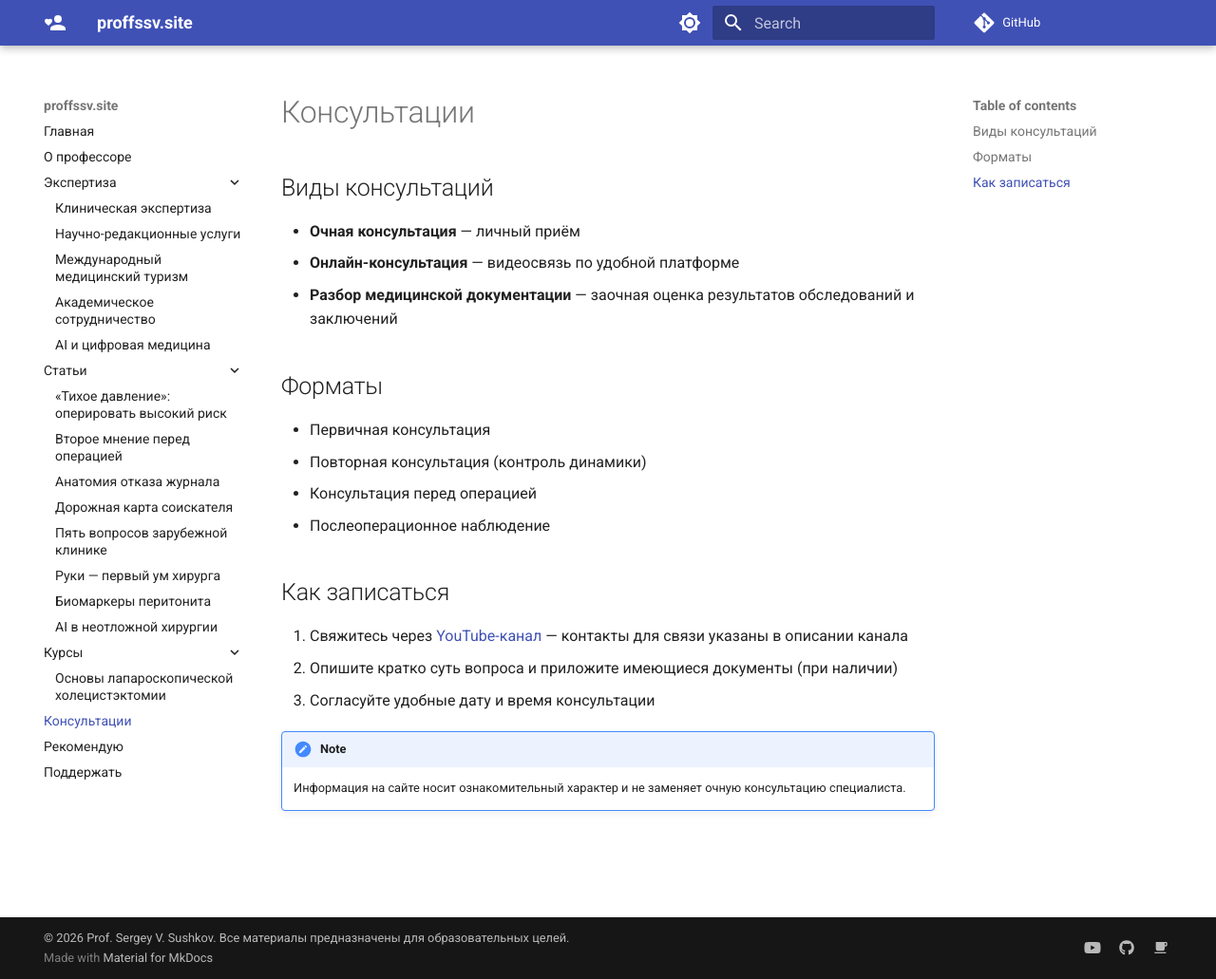
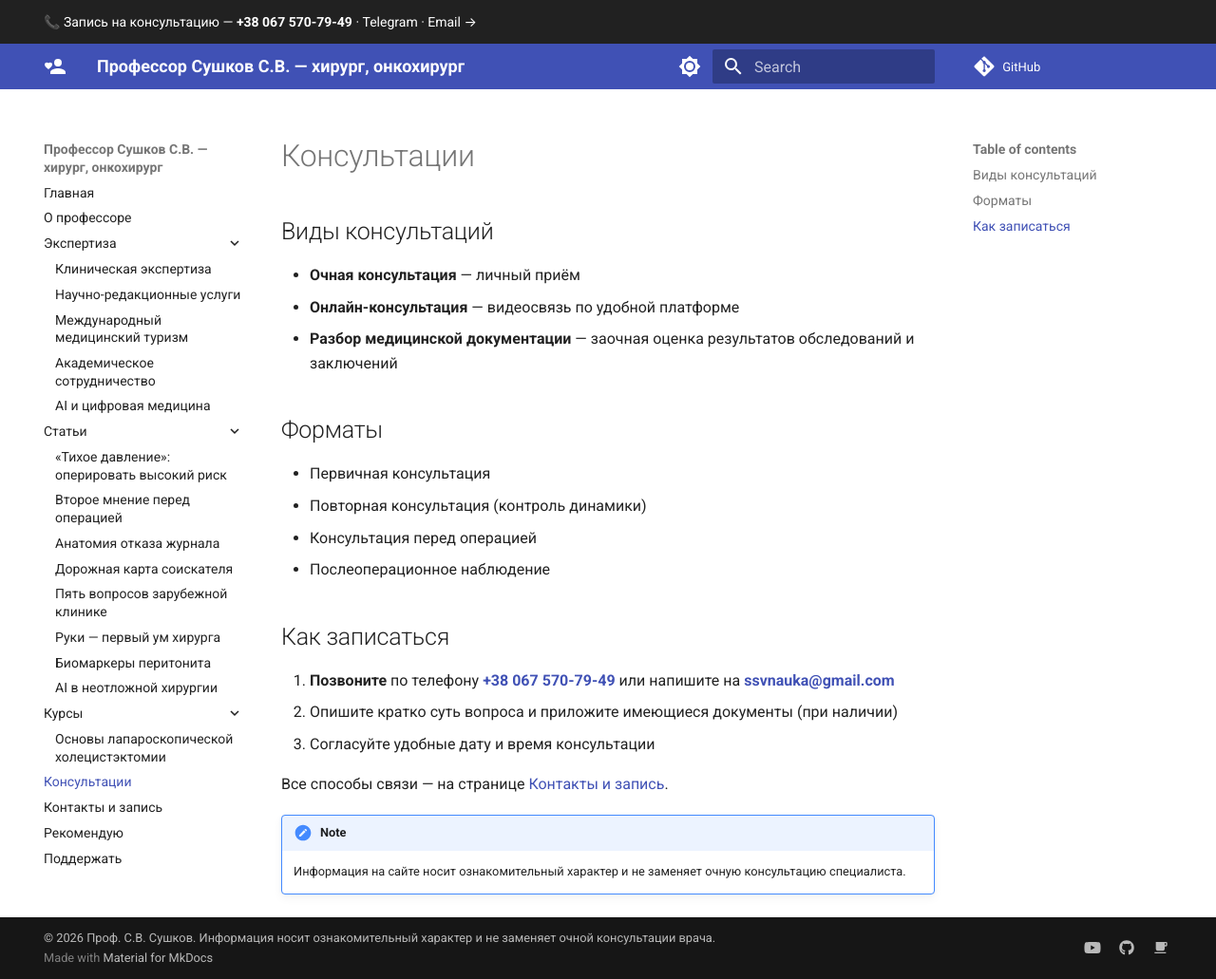
Before and after one commit to Serg2206/proffssv.site, an MkDocs documentation site: the page built from docs/consultations.md, in a window 1280 px wide and 1031 px high. Shown: the whole window at 95% size. Built offline with MkDocs 1.6.1 and Material for MkDocs 9.7.7, drawn with Linux system fonts in a browser that asks for light colours; comment, search, counter and statistics services are not loaded.

Commit message:
Add contacts/booking, OG+Twitter cards, Physician schema, branded OG image
https://claude.ai/code/session_014tbu7g2X2pUQkFY97eaQ1M

```diff
--- a/docs/consultations.md
+++ b/docs/consultations.md
@@ -15,9 +15,11 @@
 
 ## Как записаться
 
-1. Свяжитесь через [YouTube-канал](https://www.youtube.com/@SSVproff-22.06) — контакты для связи указаны в описании канала
+1. **Позвоните** по телефону [**+38 067 570-79-49**](tel:+380675707949) или напишите на [**ssvnauka@gmail.com**](mailto:ssvnauka@gmail.com)
 2. Опишите кратко суть вопроса и приложите имеющиеся документы (при наличии)
 3. Согласуйте удобные дату и время консультации
 
+Все способы связи — на странице [Контакты и запись](./contacts.md).
+
 !!! note
     Информация на сайте носит ознакомительный характер и не заменяет очную консультацию специалиста.
--- a/mkdocs.yml
+++ b/mkdocs.yml
@@ -1,13 +1,14 @@
-site_name: proffssv.site
+site_name: Профессор Сушков С.В. — хирург, онкохирург
 site_url: https://proffssv.site
-site_description: Образовательная платформа профессора Сушкова С.В. — курсы, лекции, статьи по хирургии и онкологии.
+site_description: Профессор Сушков Сергей Валентинович — хирург, онкохирург, д.мед.н. Консультации, второе мнение, экспертиза, статьи по хирургии, онкологии и науке.
 site_author: Prof. Sergey V. Sushkov
 repo_url: https://github.com/Serg2206/proffssv.site
 edit_uri: edit/master/docs/
-copyright: "© 2026 Prof. Sergey V. Sushkov. Все материалы предназначены для образовательных целей."
+copyright: "© 2026 Проф. С.В. Сушков. Информация носит ознакомительный характер и не заменяет очной консультации врача."
 
 theme:
   name: material
+  custom_dir: overrides
   palette:
     - scheme: default
       primary: indigo
@@ -86,5 +87,6 @@ nav:
   - Курсы:
       - Основы лапароскопической холецистэктомии: courses/laparoscopic-cholecystectomy-basics.md
   - Консультации: consultations.md
+  - Контакты и запись: contacts.md
   - Рекомендую: recommend.md
   - Поддержать: support.md
--- /dev/null
+++ b/overrides/main.html
@@ -0,0 +1,55 @@
+{% extends "base.html" %}
+
+{% block extrahead %}
+  {% set title = config.site_name %}
+  {% if page and page.title and not page.is_homepage %}
+    {% set title = page.title ~ " — Профессор Сушков С.В." %}
+  {% endif %}
+  {% set desc = page.meta.description if page and page.meta and page.meta.description else config.site_description %}
+  {% set image = config.site_url ~ "assets/og-cover.png" %}
+
+  <!-- Open Graph -->
+  <meta property="og:type" content="website">
+  <meta property="og:site_name" content="Профессор Сушков С.В.">
+  <meta property="og:title" content="{{ title }}">
+  <meta property="og:description" content="{{ desc }}">
+  <meta property="og:image" content="{{ image }}">
+  <meta property="og:image:width" content="1200">
+  <meta property="og:image:height" content="630">
+  <meta property="og:url" content="{{ page.canonical_url if page else config.site_url }}">
+  <meta property="og:locale" content="ru_RU">
+
+  <!-- Twitter -->
+  <meta name="twitter:card" content="summary_large_image">
+  <meta name="twitter:title" content="{{ title }}">
+  <meta name="twitter:description" content="{{ desc }}">
+  <meta name="twitter:image" content="{{ image }}">
+
+  <!-- Schema.org: Physician -->
+  <script type="application/ld+json">
+  {
+    "@context": "https://schema.org",
+    "@type": "Physician",
+    "name": "Профессор Сушков Сергей Валентинович",
+    "alternateName": "Prof. Sergey V. Sushkov",
+    "url": "https://proffssv.site",
+    "image": "https://proffssv.site/assets/og-cover.png",
+    "medicalSpecialty": ["Surgical", "Oncologic"],
+    "jobTitle": "Профессор, доктор медицинских наук, врач-хирург высшей категории",
+    "telephone": "+380675707949",
+    "email": "ssvnauka@gmail.com",
+    "knowsLanguage": ["ru", "uk", "en"],
+    "sameAs": [
+      "https://www.youtube.com/@SSVproff-22.06",
+      "https://github.com/Serg2206"
+    ],
+    "description": "Хирург, онкохирург, доктор медицинских наук, заместитель директора по научной работе ИОНХ им. В.Т. Зайцева НАМН Украины. 40 лет практики, 5000+ операций, 121 публикация, 18 патентов."
+  }
+  </script>
+{% endblock %}
+
+{% block announce %}
+  <a href="{{ '/contacts/' | url }}" style="color: inherit; text-decoration: none;">
+    📞 Запись на консультацию — <strong>+38 067 570-79-49</strong> · Telegram · Email →
+  </a>
+{% endblock %}
```
Also changed, not shown: docs/contacts.md (added, +50 -0 lines), docs/index.md (+4 -0 lines), docs/assets/og-cover.png (added).
